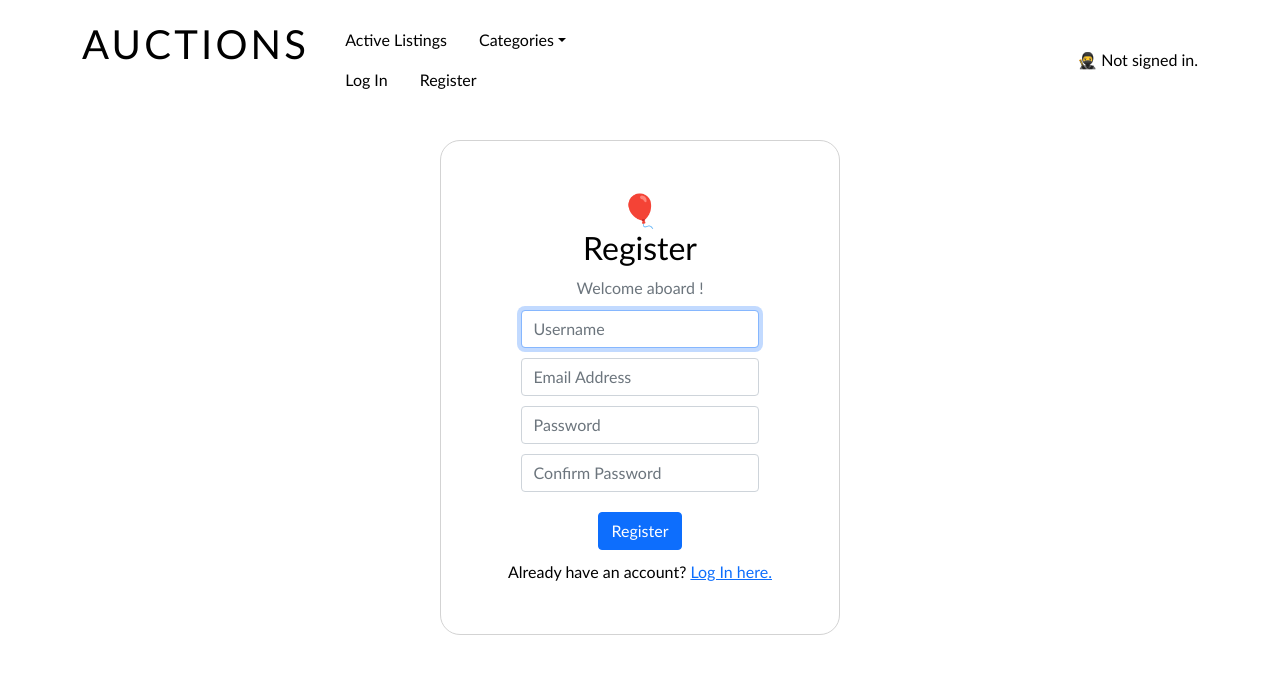
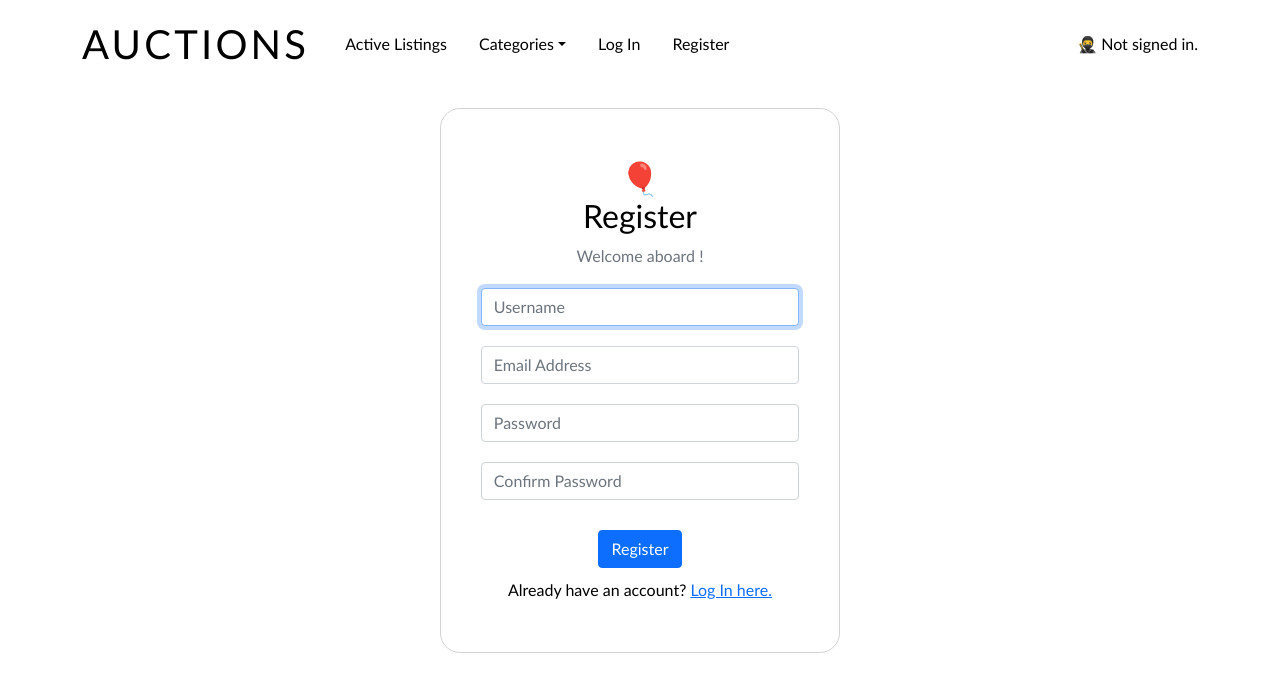
Before and after one commit to laura-latuillerie/cs50-commerce, a Django app: page /register in a window 1280 px wide. Shown: the top 692 px of the page. Run offline with Django 3.2, Linux system fonts and the light colour scheme.

Commit message:
Change forms syntax

```diff
--- /dev/null
+++ b/auctions/forms.py
@@ -0,0 +1 @@
+from django import forms
--- a/auctions/static/auctions/styles.css
+++ b/auctions/static/auctions/styles.css
@@ -45,12 +45,22 @@ h1, p{
     max-width : 400px;
 }
 
-.form-group, .btn{
+.form{
+    margin : auto;
+}
+
+.btn{
     margin: 10px auto;
 }
 
-.form-group{
-    width: 60%;
+.form-control{
+    max-width: 80%;
+    margin : 20px auto;
+}
+
+.form-control.create{
+    max-width: 100%;
+    margin : 0px auto;
 }
 
 .login.register.btn{
--- a/auctions/templates/auctions/layout.html
+++ b/auctions/templates/auctions/layout.html
@@ -10,7 +10,7 @@
 <body>
     <header class="container">
         <div class="row d-flex align-items-center">
-            <div class="col d-flex flex-direction-row">
+            <div class="col col-sm-10 d-flex flex-direction-row">
                 <h1>Auctions</h1>
                 <ul class="nav align-items-center">
                     <li class="nav-item">
@@ -25,6 +25,9 @@
                         {% endfor %}
                     </li>
                     {% if user.is_authenticated %}
+                    <li class="nav-item">
+                        <a class="nav-link" href="">Create Listing</a>
+                    </li>
                     <li class="nav-item">
                         <a class="nav-link" href="{% url 'logout' %}">Log Out</a>
                     </li>
--- a/auctions/templates/auctions/login.html
+++ b/auctions/templates/auctions/login.html
@@ -14,8 +14,6 @@
             {% csrf_token %}
             <div class="form-group">
                 <input autofocus class="form-control" type="text" name="username" placeholder="Username">
-            </div>
-            <div class="form-group">
                 <input class="form-control" type="password" name="password" placeholder="Password">
             </div>
             <input class="btn btn-primary" type="submit" value="Login">
--- a/auctions/templates/auctions/register.html
+++ b/auctions/templates/auctions/register.html
@@ -13,14 +13,11 @@
         {% csrf_token %}
         <div class="form-group">
             <input class="form-control" autofocus type="text" name="username" placeholder="Username">
-        </div>
-        <div class="form-group">
+
             <input class="form-control" type="email" name="email" placeholder="Email Address">
-        </div>
-        <div class="form-group">
+
             <input class="form-control" type="password" name="password" placeholder="Password">
-        </div>
-        <div class="form-group">
+
             <input class="form-control" type="password" name="confirmation" placeholder="Confirm Password">
         </div>
         <input class="btn btn-primary" type="submit" value="Register">
--- a/auctions/views.py
+++ b/auctions/views.py
@@ -1,4 +1,5 @@
 from django.contrib.auth import authenticate, login, logout
+from django.contrib.auth.decorators import login_required
 from django.db import IntegrityError
 from django.http import HttpResponse, HttpResponseRedirect
 from django.shortcuts import render
```
Also changed, not shown: auctions/templates/auctions/create.html (added, +17 -0 lines), db.sqlite3.
